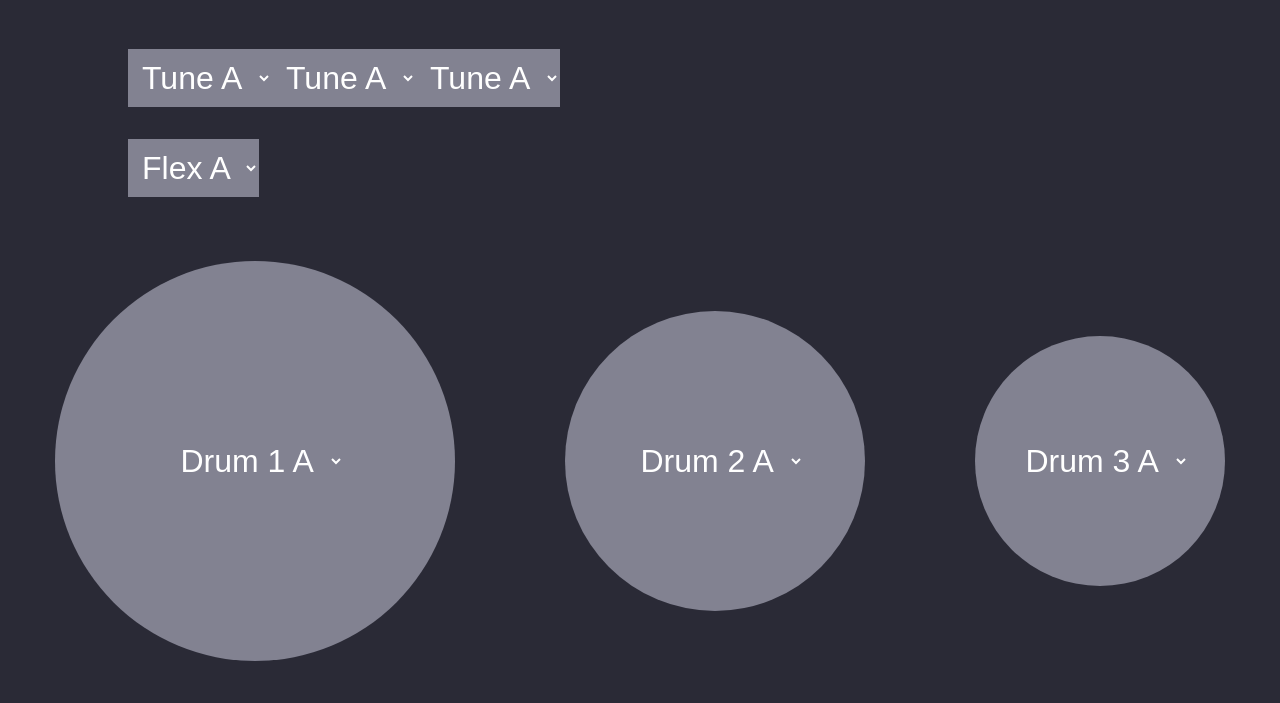
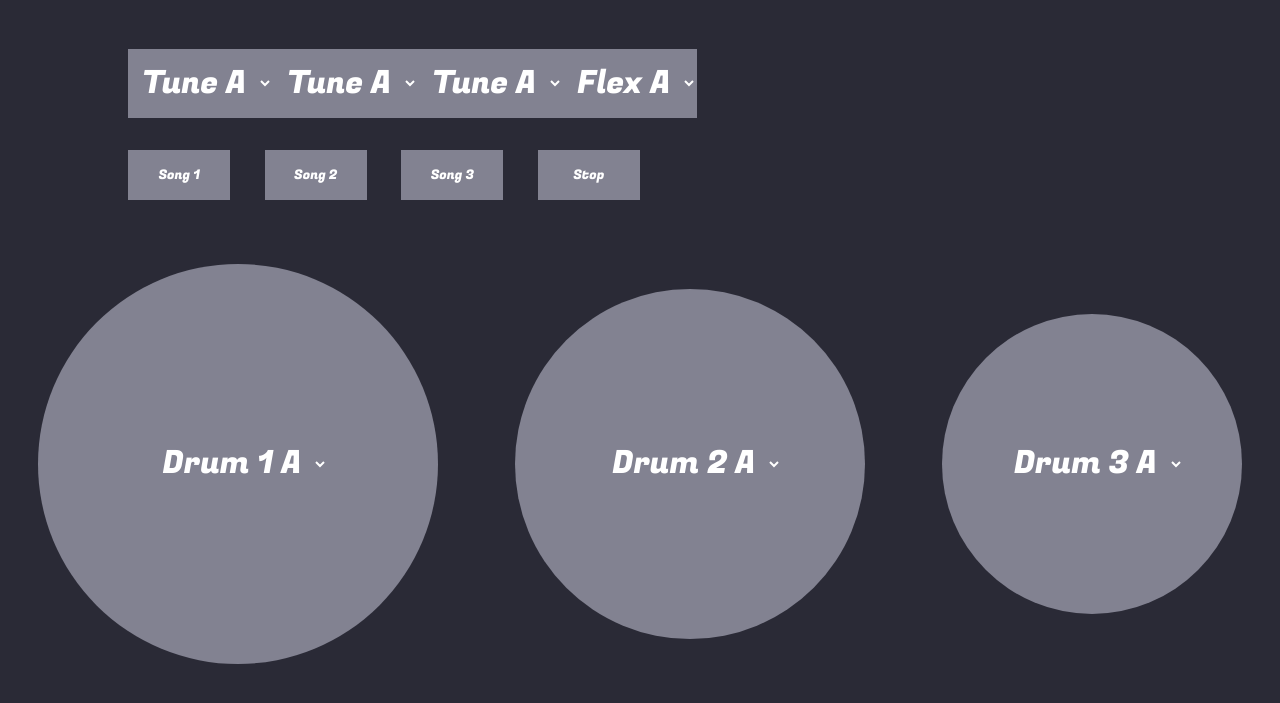
Before and after one commit to TheResistanceBand/theResistanceBand, a website: page webServer/public/index.html in a window 1280 px wide. Shown: the part 103-806 px from the top of the page. Drawn offline with nearby package versions, Linux system fonts and the light colour scheme; no server answers.

Commit message:
Adds UI elements to play songs. Improves UI feedback on hover.

```diff
--- a/webServer/public/index.html
+++ b/webServer/public/index.html
@@ -33,34 +33,39 @@
       <option value="b">Tune B</option>
       <option value="c">Tune C</option>
     </select>
-  </div>
-
-  <div class="theremin-container">
     <select id="flex">
       <option value="a">Flex A</option>
       <option value="b">Flex B</option>
     </select>
   </div>
 
+  <div class="theremin-container">
+
+    <button class="song">Song 1</button>
+    <button class="song">Song 2</button>
+    <button class="song">Song 3</button>
+    <button class="song">Stop</button>
+  </div>
+
 
   <div class="drum-container">
 
     <div id="drum1" class="drum-pad">
-      <select id="drum-one">
+      <select id="drum-one" class="drum-select">
         <option value="a1">Drum 1 A</option>
         <option value="b1">Drum 1 B</option>
         <option value="c1">Drum 1 C</option>
       </select>
     </div>
     <div id="drum2" class="drum-pad">
-      <select id="drum-two">
+      <select id="drum-two" class="drum-select">
         <option value="a2">Drum 2 A</option>
         <option value="b2">Drum 2 B</option>
         <option value="c2">Drum 2 C</option>
       </select>
     </div>
     <div id="drum3" class="drum-pad">
-      <select id="drum-three">
+      <select id="drum-three" class="drum-select">
         <option value="a3">Drum 3 A</option>
         <option value="b3">Drum 3 B</option>
         <option value="c3">Drum 3 C</option>
--- a/webServer/public/theme.css
+++ b/webServer/public/theme.css
@@ -58,6 +58,13 @@ h1, h2, h3, h4, h5, h6 {
 
 .drum-pad {
   background: #828291;
+  transition: all 150ms ease;
+  border: 0px solid #2F2F4A;
+}
+
+.drum-pad:hover {
+  border: 10px solid #2F2F4A;
+  box-shadow: 0px 5px 5px 5px rgba(0,0,0,0.2);
 }
 
 #drum1 {
@@ -71,6 +78,16 @@ h1, h2, h3, h4, h5, h6 {
 }
 
 #drum2 {
+  width: 350px;
+  height: 350px;
+  line-height: 350px;
+  border-radius: 175px;
+  display: flex;
+  justify-content: center;
+  align-items: center;
+}
+
+#drum3 {
   width: 300px;
   height: 300px;
   line-height: 300px;
@@ -80,29 +97,40 @@ h1, h2, h3, h4, h5, h6 {
   align-items: center;
 }
 
-#drum3 {
-  width: 250px;
-  height: 250px;
-  line-height: 250px;
-  border-radius: 125px;
-  display: flex;
-  justify-content: center;
-  align-items: center;
-}
-
 .theremin-container {
   display: flex;
   justify-content: space-between;
-  width: 33%;
+  width: 40%;
   position: relative;
   left: 10%;
   margin-top: 2rem;
 }
 
 select {
+  font-family: "Fugaz One";
   font-size: 32px;
   color: #fff;
   background: #828291;
   border: none;
   padding: 10px;
 }
+
+.song {
+  font-family: "Fugaz One";
+  display: inline-block;
+  background: #828291;
+  outline: none;
+  border: none;
+  width: 20%;
+  height: 50px;
+  padding: 0;
+  margin: 0;
+  color: #ffffff;
+  transition: all 150ms ease;
+  cursor: pointer;
+}
+.song:hover {
+  background: #2F2F4A;
+  box-shadow: 0px 5px 5px 5px rgba(0,0,0,0.2);
+  transform: scale(1.1);
+}
```
